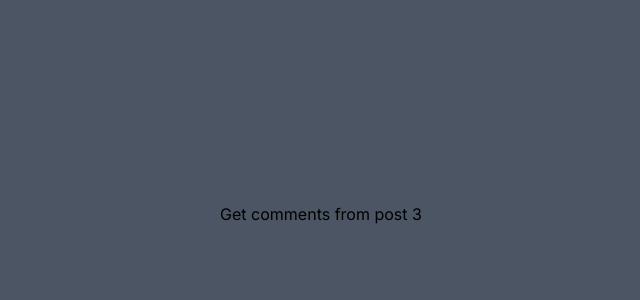
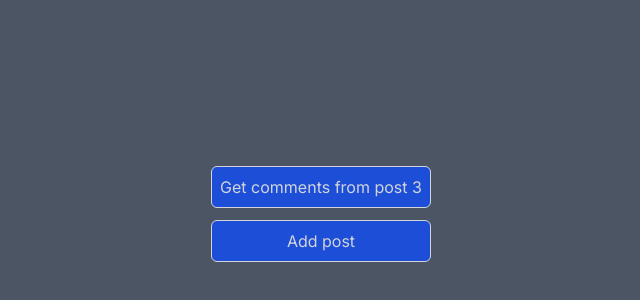
Before and after one commit to mspdl/reactjs-first_project, a Next.js app: page / in a window 1280 px wide. Shown: the part 186-486 px from the top of the page, without its empty margins (319-959 px from the left). Built offline with nearby package versions, Linux system fonts and the light colour scheme.

Commit message:
Now a post request

```diff
--- a/src/components/Axios.tsx
+++ b/src/components/Axios.tsx
@@ -23,10 +23,36 @@ export const Axios = () => {
     console.log(response.data);
   };
 
+  const handleAddPost = async () => {
+    const response = await axios.post(
+      "https://jsonplaceholder.typicode.com/posts",
+      {
+        userId: 1,
+        title: "Post title",
+        body: "This is the body of the post",
+      }
+    );
+    console.log(response);
+    if (response.data.id) {
+      console.log("Post added successfully!");
+    } else {
+      console.log("Something went wrong.");
+    }
+  };
+
   return (
-    <div className="">
-      <button onClick={handleClickGetPosts}>
+    <div className="flex flex-col gap-3">
+      <button
+        className="bg-blue-700 hover:bg-blue-900 hover:text-gray-400 p-2 text-gray-300 rounded-md border border-gray-300"
+        onClick={handleClickGetPosts}
+      >
         Get comments from post {currentPostId}
+      </button>
+      <button
+        className="bg-blue-700 hover:bg-blue-900 hover:text-gray-400 p-2 text-gray-300 rounded-md border border-gray-300"
+        onClick={handleAddPost}
+      >
+        Add post
       </button>
     </div>
   );
```
